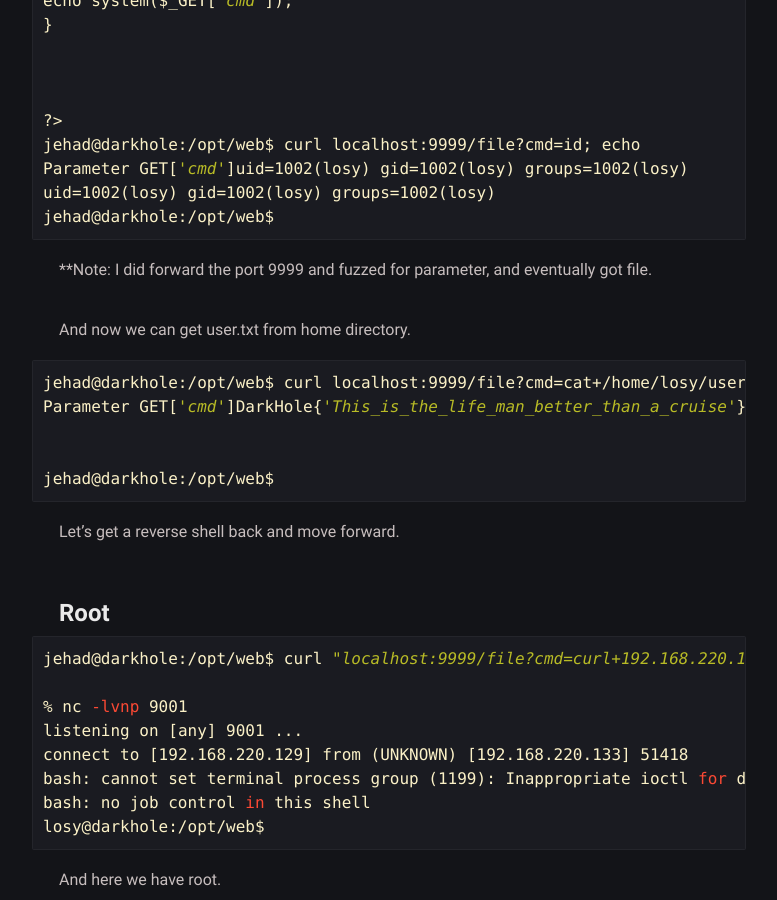
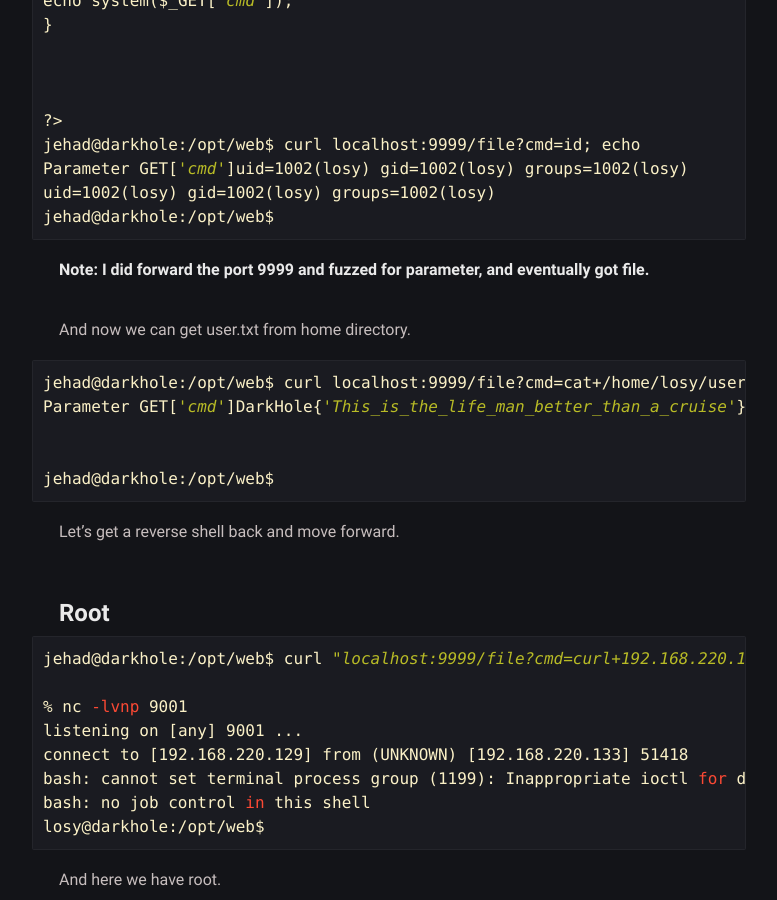
Before and after one commit to zexionx00/zexionx00.github.io, a Jekyll site: the page built from _posts/Darkhole2/2022-02-03-Darkhole2.md, in a window 1280 px wide and 900 px high, scrolled down 9304 px. Shown: the whole window, without its empty margins (251-1028 px from the left). Built offline with Jekyll 4.4.1, drawn with Linux system fonts in a browser that asks for light colours.

````diff
--- a/_posts/Darkhole2/2022-02-03-Darkhole2.md
+++ b/_posts/Darkhole2/2022-02-03-Darkhole2.md
@@ -374,7 +374,7 @@ Parameter GET['cmd']uid=1002(losy) gid=1002(losy) groups=1002(losy)
 uid=1002(losy) gid=1002(losy) groups=1002(losy)
 jehad@darkhole:/opt/web$
 ```
-**Note: I did forward the port 9999 and fuzzed for parameter, and eventually got file.
+**Note: I did forward the port 9999 and fuzzed for parameter, and eventually got file.**
 
 And now we can get user.txt from home directory.
 
````
